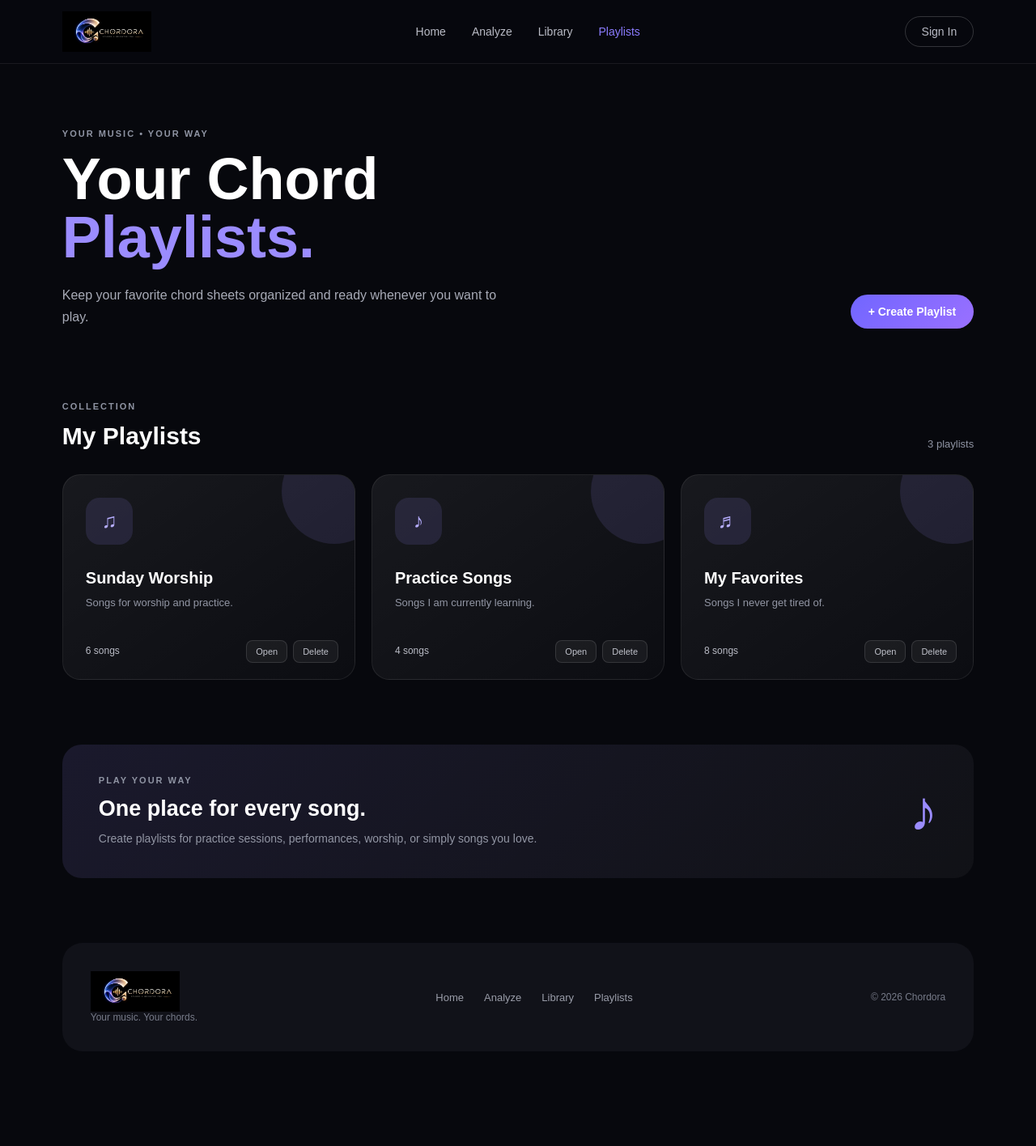
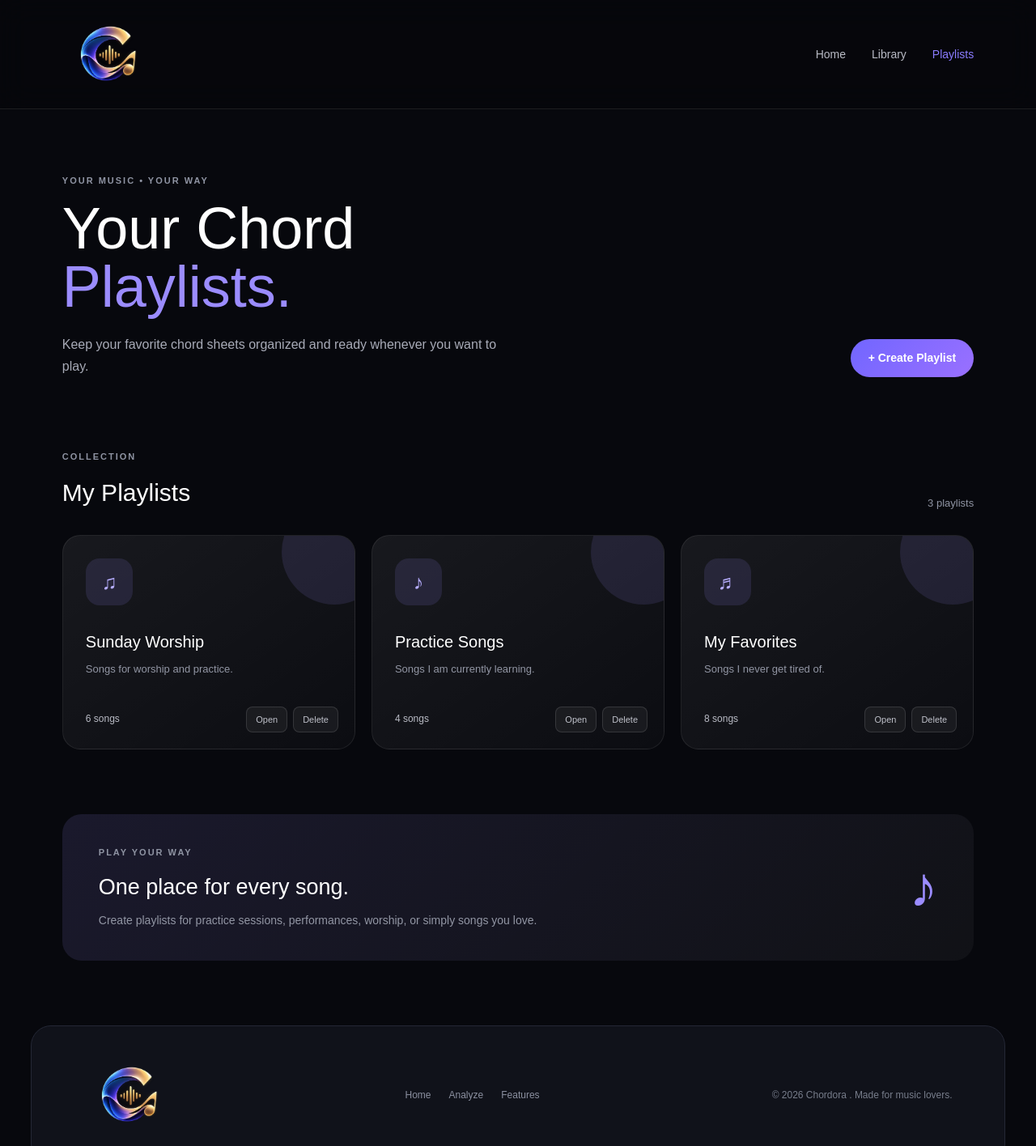
Before and after one commit to balasubramaniyan1/group-project-chordora, a website: page frontend/html/playlist.html in a window 1280 px wide. Shown: the top 1416 px of the page at 81% size. Before the commit the page ends 1324 px from the top, so only its background shows below. Drawn offline with nearby package versions, Linux system fonts and the light colour scheme; files that its build step writes are made by us from their sources.

Commit message:
fixed logo

```diff
--- a/frontend/css/library.css
+++ b/frontend/css/library.css
@@ -53,8 +53,8 @@ body {
     gap: 30px;
 }
 
-.navbar nav a,
-.sign-in {
+.navbar nav a
+{
     color: #989ba7;
     text-decoration: none;
     font-size: 14px;
@@ -62,23 +62,11 @@ body {
 }
 
 .navbar nav a:hover,
-.navbar nav a.active,
-.sign-in:hover {
+.navbar nav a.active
+ {
     color: #ffffff;
 }
 
-.sign-in {
-    padding: 10px 17px;
-    border: 1px solid rgba(255, 255, 255, 0.09);
-    border-radius: 999px;
-    background: rgba(255, 255, 255, 0.05);
-}
-
-.sign-in:hover {
-    color: #e5b866;
-    background: rgba(229, 184, 102, 0.12);
-    border-color: rgba(229, 184, 102, 0.4);
-}
 
 /* ================= MAIN ================= */
 
--- a/frontend/css/playlist.css
+++ b/frontend/css/playlist.css
@@ -21,15 +21,18 @@ body {
 ================================ */
 
 .playlist-navbar {
-    width: 100%;
-    min-height: 76px;
-    padding: 14px 6%;
+   width: 100%;
+    min-height: 72px;
+    padding: 12px 6%;
     display: flex;
     align-items: center;
     justify-content: space-between;
-    gap: 30px;
-    background: rgba(7, 8, 13, 0.95);
-    border-bottom: 1px solid rgba(255, 255, 255, 0.08);
+    background: rgba(6, 7, 11, 0.84);
+    border-bottom: 1px solid rgba(255, 255, 255, 0.09);
+    position: sticky;
+    top: 0;
+    z-index: 100;
+    backdrop-filter: blur(18px);
 }
 
 .playlist-logo img {
@@ -453,16 +456,22 @@ body {
 ================================ */
 
 .playlist-footer {
-    width: 88%;
-    max-width: 1250px;
-    margin: 0 auto 25px;
-    padding: 35px;
+    width: 94%;
+    margin: 0 auto 18px;
+    padding: 30px 5%;
     display: flex;
     align-items: center;
     justify-content: space-between;
     gap: 25px;
+    background: #10121a;
+    border: 1px solid #242735;
     border-radius: 25px;
-    background: #111219;
+}
+
+.footer-brand {
+    display: flex;
+    align-items: center;
+    gap: 12px;
 }
 
 .footer-brand img {
@@ -475,24 +484,23 @@ body {
 
 .footer-brand p,
 .copyright {
-    color: #777b89;
+    color: #777d8b;
     font-size: 12px;
 }
 
 .footer-links {
     display: flex;
-    gap: 25px;
+    gap: 22px;
 }
 
 .footer-links a {
-    color: #9a9da9;
+    color: #8b90a0;
     text-decoration: none;
-    font-size: 13px;
-    transition: 0.3s;
+    font-size: 12px;
 }
 
 .footer-links a:hover {
-    color: #ffffff;
+     color: white;
 }
 
 
--- a/frontend/html/library.html
+++ b/frontend/html/library.html
@@ -17,19 +17,16 @@
     <header class="navbar">
 
         <a href="../../index.html" class="brand">
-            <img src="../../assests/images/logo.jpeg" alt="Chordora Logo">
+            <img src="../../assests/images/mainlogo.png" alt="Chordora Logo">
         </a>
 
         <nav>
             <a href="../../index.html">Home</a>
-            <a href="../../index.html#analyze">Analyze</a>
             <a href="library.html" class="active">Library</a>
             <a href="playlist.html">Playlists</a>
         </nav>
 
-        <a href="login_signup.html" class="sign-in">
-            Sign In
-        </a>
+
 
     </header>
 
@@ -220,7 +217,7 @@
         <div class="footer-brand">
 
             <img
-                src="../../assests/images/logo.jpeg"
+                src="../../assests/images/mainlogo.png"
                 alt="Chordora Logo">
 
             <p>
@@ -241,18 +238,14 @@
             </a>
 
             <a href="library.html">
-                Library
-            </a>
-
-            <a href="playlist.html">
-                Playlists
+                Features
             </a>
 
         </div>
 
 
         <p class="copyright">
-            © 2026 Chordora
+            © 2026 Chordora. Made for music lovers.
         </p>
 
     </footer>
--- a/frontend/html/playlist.html
+++ b/frontend/html/playlist.html
@@ -7,6 +7,7 @@
 
     <title>Chordora | Playlists</title>
 
+    <link rel="stylesheet" href="../css/style.css">
     <link rel="stylesheet" href="../css/playlist.css">
 </head>
 
@@ -16,19 +17,15 @@
     <header class="playlist-navbar">
 
         <a href="../../index.html" class="playlist-logo">
-            <img src="../../assests/images/logo.jpeg" alt="Chordora logo">
+            <img src="../../assests/images/mainlogo.png" alt="Chordora logo">
         </a>
 
         <nav class="playlist-nav">
             <a href="../../index.html">Home</a>
-            <a href="../../index.html#analyze">Analyze</a>
             <a href="library.html">Library</a>
             <a href="playlist.html" class="active">Playlists</a>
         </nav>
 
-        <a href="login_signup.html" class="playlist-signin">
-            Sign In
-        </a>
 
     </header>
 
@@ -234,12 +231,8 @@
         <div class="footer-brand">
 
             <img
-                src="../../assests/images/logo.jpeg"
+                src="../../assests/images/mainlogo.png"
                 alt="Chordora Logo">
-
-            <p>
-                Your music. Your chords.
-            </p>
 
         </div>
 
@@ -248,27 +241,25 @@
 
             <a href="../../index.html">Home</a>
 
-            <a href="../../index.html#analyze">Analyze</a>
+            <a href="search.html">Analyze</a>
 
-            <a href="library.html">Library</a>
-
-            <a href="playlist.html">Playlists</a>
+            <a href="library.html">Features</a>
 
         </div>
 
 
         <p class="copyright">
-            © 2026 Chordora
+            © 2026 Chordora . Made for music lovers.
         </p>
 
     </footer>
 
 
     <!-- EXISTING JS -->
-    <script src="../js/script.js"></script>
+    <script src="../javascript/script.js"></script>
 
     <!-- PLAYLIST JS -->
-    <script src="../js/playlist.js"></script>
+    <script src="../javascript/playlist.js"></script>
 
 </body>
 
```
Also changed, not shown: assests/images/mainlogo.jpeg (added).
